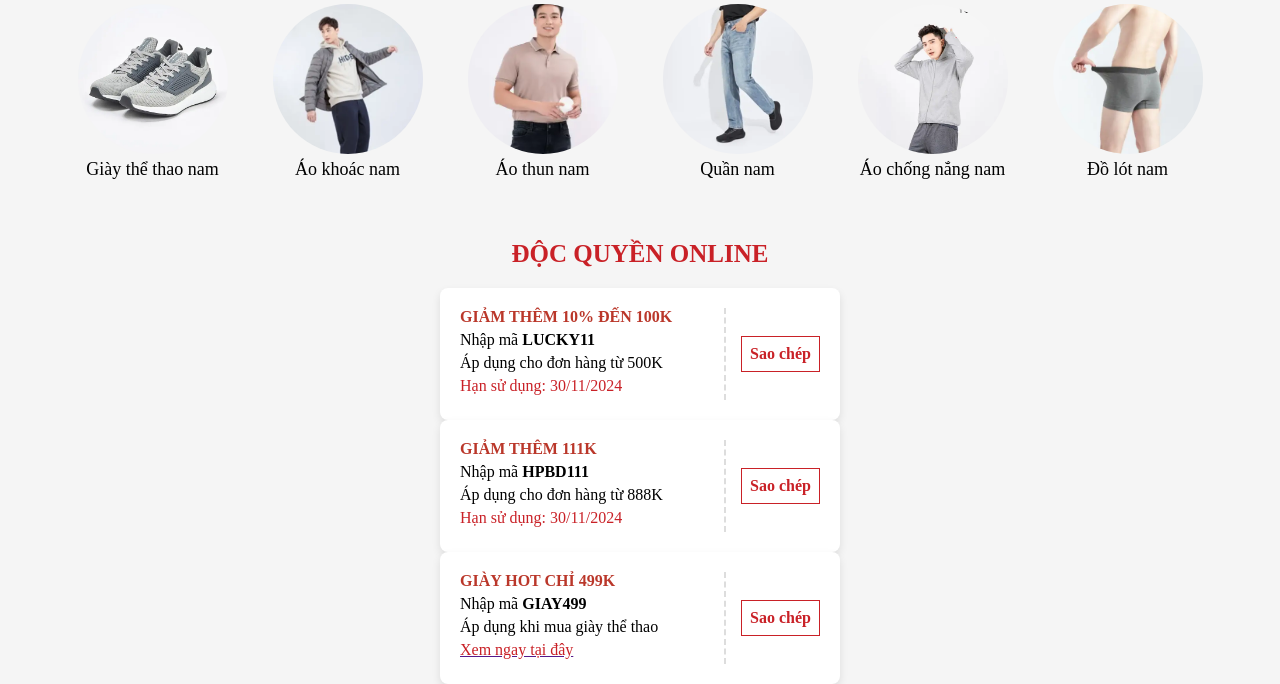
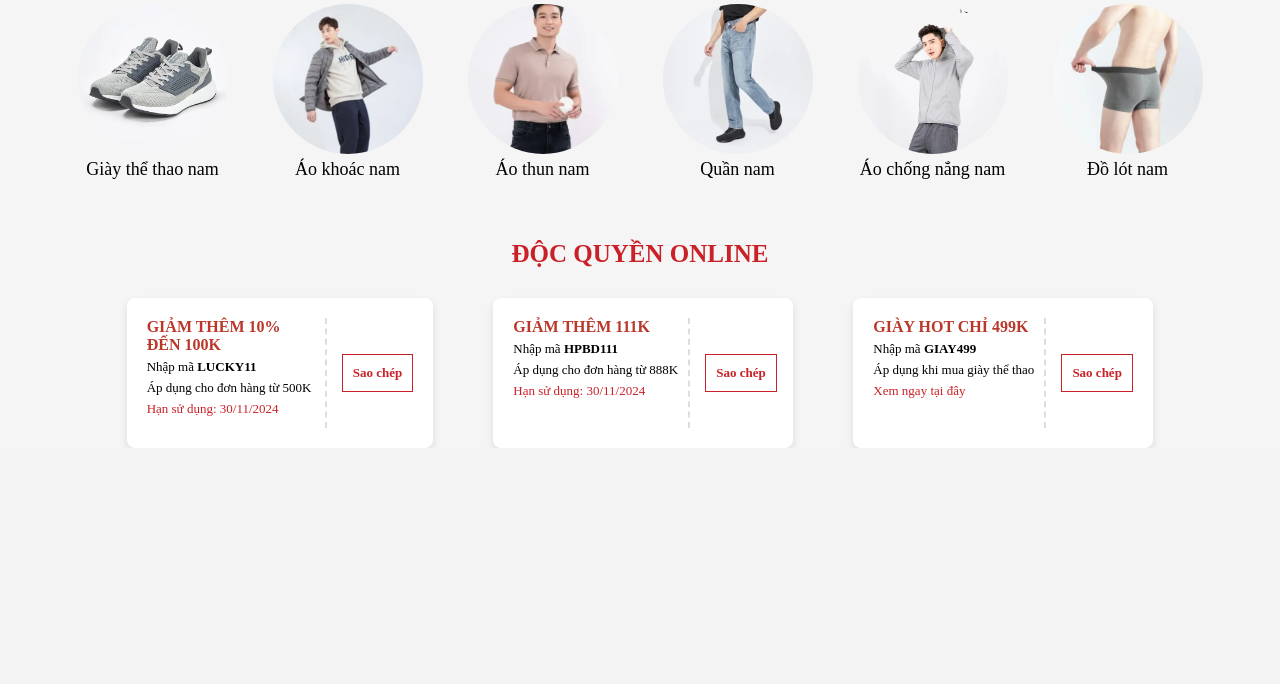
Before and after one commit to KangDagyeom/Tokyo-Life-UX-UI, a PHP site: page /trang-chu.html in a window 1280 px wide. Shown: the part 1108-1792 px from the top of the page. After the commit the page ends 1556 px from the top, so only its background shows below. Run offline with PHP 8.4, Linux system fonts and the light colour scheme.

Commit message:
Update voucher items position

```diff
--- a/Tokyo Life/asset/css/index-styles.css
+++ b/Tokyo Life/asset/css/index-styles.css
@@ -10,9 +10,10 @@
 }
 
 
-html{
+html {
     font-family: Poppins;
 }
+
 body {
 
     background-color: #f5f5f5;
@@ -207,17 +208,21 @@ header button {
 .nav-container li img {
     width: 20px;
 }
+
 header {
-    height: 40px; /* Chiều cao của header */
+    height: 40px;
+    /* Chiều cao của header */
 }
 
 .container {
     position: fixed;
-    top: 40px; /* Vị trí mặc định khi ở đầu trang */
+    top: 40px;
+    /* Vị trí mặc định khi ở đầu trang */
     width: 100%;
     z-index: 1000;
     background-color: white;
-    transition: top 0.3s ease; /* Thêm hiệu ứng chuyển động */
+    transition: top 0.3s ease;
+    /* Thêm hiệu ứng chuyển động */
 }
 
 
@@ -371,7 +376,8 @@ header {
 } */
 
 .details-voucher {
-    max-width: 400px; /* Adjust based on your design needs */
+    max-width: 400px;
+
     margin: 0 auto;
     text-align: center;
     margin-top: 30px;
@@ -383,26 +389,35 @@ header {
     margin-bottom: 20px;
 }
 
+.box-container {
+    display: flex;
+    justify-content: center;
+    gap: 20px;
+    margin-top: 30px;
+}
+
 .voucher-container {
-    display: flexbox;
-    flex-direction: row;
-    gap: 50px; /* Spacing between each voucher item */
+    display: flex;
+
+    gap: 60px;
 }
 
 .voucher-items {
     display: flex;
     flex-direction: row;
-    float: 1;
-    justify-content: space-between;
     background-color: #fff;
     border-radius: 8px;
     box-shadow: 0 4px 8px rgba(0, 0, 0, 0.1);
     padding: 20px;
+    min-width: 300px;
+    height: 150px;
+
 
 }
 
+
 .voucher-right {
-
+   margin-right: 10px;
     text-align: left;
 }
 
@@ -411,9 +426,14 @@ header {
     font-size: 16px;
 }
 
-.voucher-right p, .voucher-right a p {
+.voucher-right p,
+.voucher-right a p {
     margin: 5px 0;
     color: #000;
+    text-wrap: nowrap;
+    font-size: 13px;
+
+
 }
 
 .voucher-right p:last-child {
@@ -432,6 +452,8 @@ header {
     color: #c92127;
     font-weight: bold;
     cursor: pointer;
+    text-wrap: nowrap;
     border: 1px solid #c92127;
-    padding: 8px;
+    padding: 10px;
+    font-size: 13px;
 }
--- a/Tokyo Life/trang-chu.html
+++ b/Tokyo Life/trang-chu.html
@@ -280,7 +280,7 @@
                             <strong style="color: #BA372A;">GIÀY HOT CHỈ 499K</strong>
                             <p>Nhập mã <b>GIAY499</b></p>
                             <p>Áp dụng khi mua giày thể thao</p>
-                            <a href="">
+                            <a href="" style=" text-decoration: none">
                                 <p style="color: #c92127;">Xem ngay tại đây</p>
                             </a>
 
```
